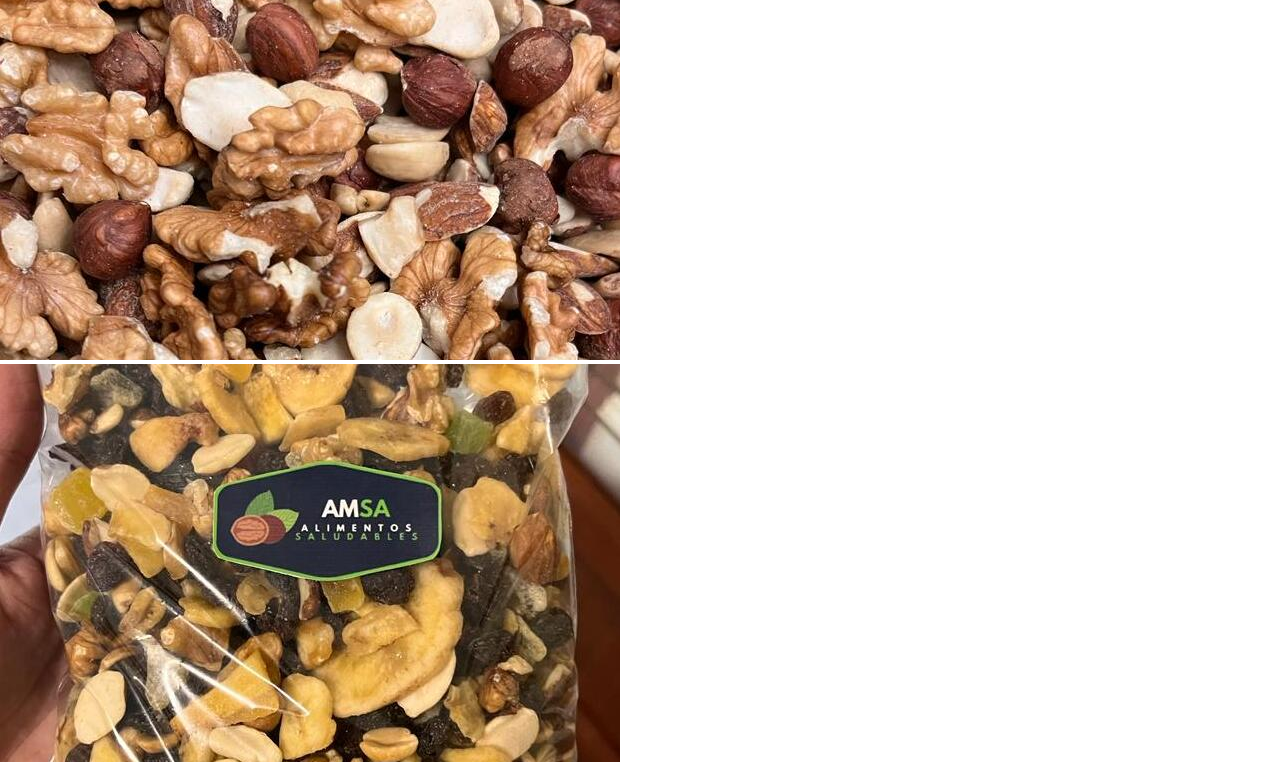
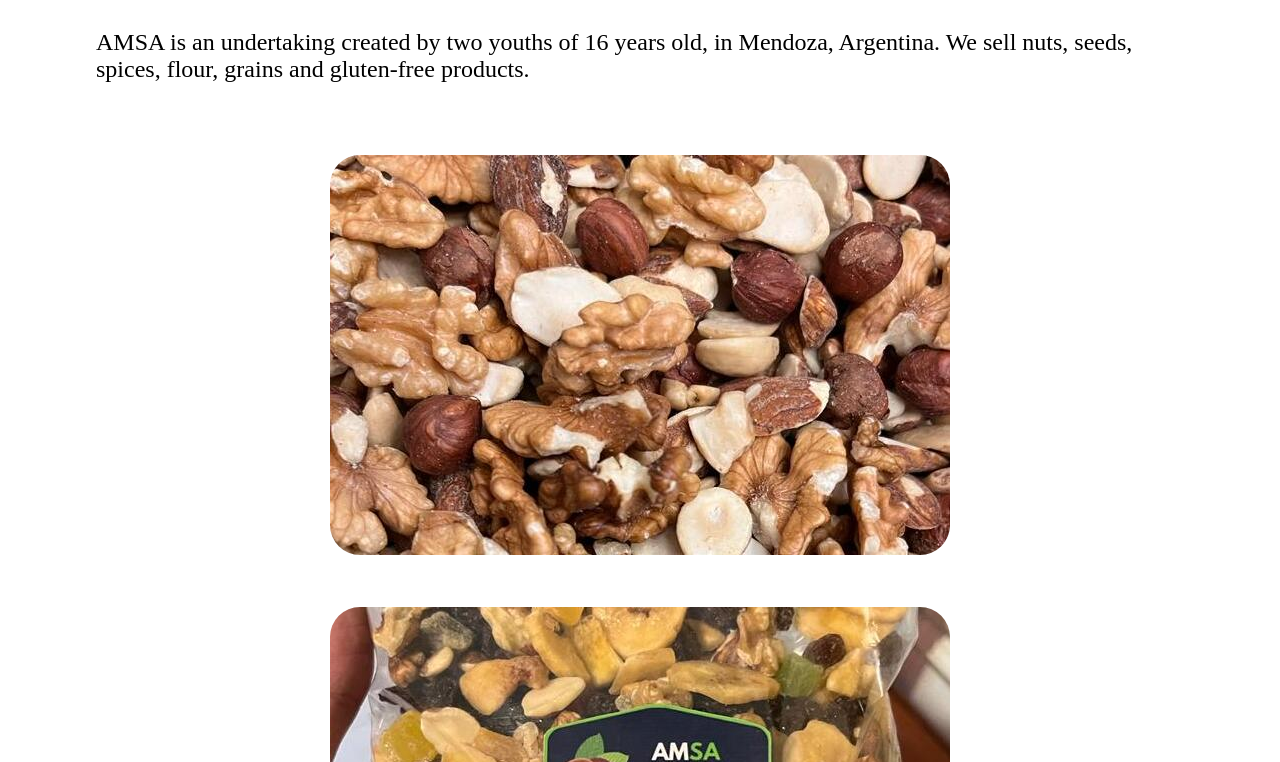
Before and after one commit to santinoamodeo/amsa-site-sass-responsive, a website: page pages/about-us.html in a window 1280 px wide. Shown: the part 266-1028 px from the top of the page. Drawn offline with Linux system fonts and the light colour scheme.

Commit message:
media-1350-main-about-us

```diff
--- a/pages/about-us.html
+++ b/pages/about-us.html
@@ -22,20 +22,19 @@
         </nav>
     </header>
     <main>
-      <section>
+      <section class="h1-p2">
         <h1>About AMSA</h1>
       </section>
-      <section>
+      <section class="p-p2">
         <p>AMSA is an undertaking created by two youths of 16 years old, in Mendoza, Argentina.
-          <br>
           We sell nuts, seeds, spices, flour, grains and gluten-free products.
         </p>
       </section>
-      <section>
-        <div>
+      <section class="imgs-p2">
+        <div class="euro">
           <img src="../assets/img/europeo.jpeg" alt="">
         </div>
-        <div>
+        <div class="tropi">
           <img src="../assets/img/tropical.jpeg" alt="">
         </div>
       </section>
--- a/scss/layout/main-about-us.scss
+++ b/scss/layout/main-about-us.scss
@@ -0,0 +1,43 @@
+main{
+    display: flex;
+    flex-wrap: wrap;
+    align-items: center;
+    .h1-p2{
+        h1{
+            font-size: 2.81rem;
+            padding: 1rem;
+            padding-bottom: 2rem;
+        }
+    }
+    .p-p2{
+        padding-top: 2rem;
+        padding-bottom: 2.5rem;
+        p{
+            font-size: 1.5rem;
+            padding: 0 2rem;
+        }
+    }
+    .imgs-p2{
+        display: flex;
+        flex-direction: row;
+        gap: 3rem;
+        padding: 2rem 1rem;
+        padding-bottom: 3rem;
+        .euro{
+            img{
+                border-radius: 1.875rem;
+                &:hover{
+                    filter: contrast(110%);
+                }
+            }
+        }
+        .tropi{
+            img{
+                border-radius: 1.875rem;
+                &:hover{
+                    filter: contrast(110%);
+                }
+            }
+        }
+    }
+}
--- /dev/null
+++ b/scss/layout/media-1350-main-about-us.scss
@@ -0,0 +1,13 @@
+@media(max-width: 1350px){
+    .p-p2{
+        padding-top: 2rem;
+        padding-bottom: 2.5rem;
+        padding-left: 4rem;
+        padding-right: 4rem;
+    }
+    .imgs-p2{
+        flex-wrap: wrap;
+        justify-content: center;
+        align-items: center;
+    }
+}
--- a/scss/style.scss
+++ b/scss/style.scss
@@ -11,6 +11,7 @@
 @import"./layout/media-425-main-index.scss";
 @import"./layout/media-375-main-index.scss";
 @import"./layout/main-about-us.scss";
+@import"./layout/media-1350-main-about-us.scss";
 @import"./layout/main-products.scss";
 @import"./layout/main-log-in.scss";
 @import"./layout/main-sing-up.scss";
```
Also changed, not shown: css/style.css, 1 other file.
